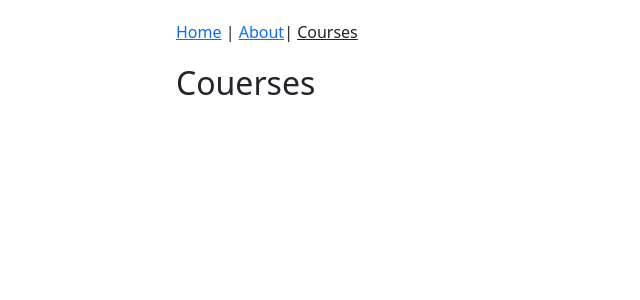
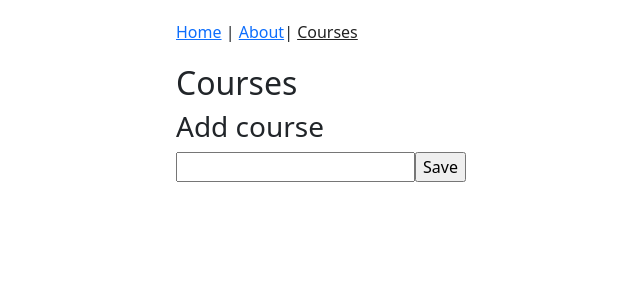
Before and after one commit to deepak199814/Application-with-React17-Redux-, a React app: page /courses in a window 1280 px wide. Shown: the top 300 px of the page, without its empty margins (51-691 px from the left). Built offline with nearby package versions, Linux system fonts and the light colour scheme.

Commit message:
Add form and bind this event

```diff
--- a/src/components/courses/CoursePage.js
+++ b/src/components/courses/CoursePage.js
@@ -1,8 +1,33 @@
 import React from "react";
 
 class CoursePage extends React.Component {
+  constructor(props) {
+    super(props);
+    this.state = {
+      course: {
+        title: "",
+      },
+    };
+    this.handleChange = this.handleChange.bind(this); //function will be bound once it won't reallocate on every render
+  }
+  handleChange(event) {
+    const course = { ...this.state.course, title: event.target.value };
+    //this.setState({ course: course });
+    this.setState({ course });
+  }
   render() {
-    return <h2>Couerses</h2>;
+    return (
+      <form>
+        <h2>Courses</h2>
+        <h3>Add course</h3>
+        <input
+          type="text"
+          onChange={this.handleChange}
+          value={this.state.course.title}
+        />
+        <input type="submit" value="Save" />
+      </form>
+    );
   }
 }
 export default CoursePage;
```
